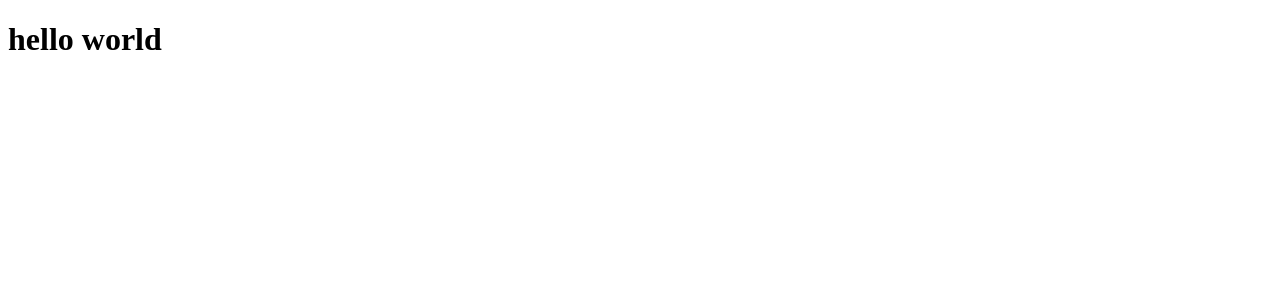
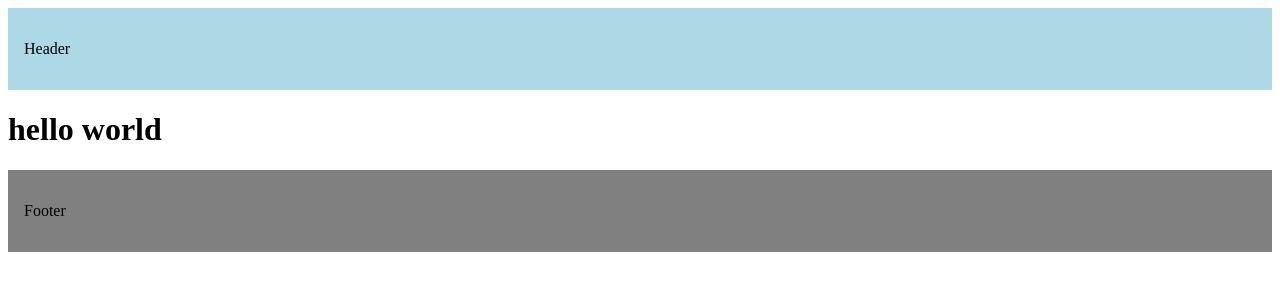
Before and after one commit to Letnightcoder/NextJS-Proctice, a Next.js app: page / in a window 1280 px wide. Shown: the top 300 px of the page. Built offline with nearby package versions, Linux system fonts and the light colour scheme.

Commit message:
Add layout components and metadata for main and auth pages

```diff
--- a/src/app/layout.tsx
+++ b/src/app/layout.tsx
@@ -1,33 +1,33 @@
-import type { Metadata } from "next";
-import { Geist, Geist_Mono } from "next/font/google";
-// import "./globals.css";
-
-const geistSans = Geist({
-  variable: "--font-geist-sans",
-  subsets: ["latin"],
-});
-
-const geistMono = Geist_Mono({
-  variable: "--font-geist-mono",
-  subsets: ["latin"],
-});
-
-export const metadata: Metadata = {
-  title: "Create Next App",
-  description: "Generated by create next app",
-};
+export const metadata = {
+  title: 'Next.js',
+  description: 'Generated by Next.js',
+}
 
 export default function RootLayout({
   children,
-}: Readonly<{
-  children: React.ReactNode;
-}>) {
+}: {
+  children: React.ReactNode
+}) {
   return (
     <html lang="en">
-      <body
-        className={`${geistSans.variable} ${geistMono.variable} antialiased`}
-      >
-        {children}
+      <body>
+        <header
+          style={{
+            backgroundColor: "lightblue",
+            padding: "1rem",
+          }}
+        >
+          <p>Header</p>
+        </header>
+        <main>{children}</main>
+        <footer
+          style={{
+            backgroundColor: "gray",
+            padding: "1rem",
+          }}
+        >
+          <p>Footer</p>
+        </footer>
       </body>
     </html>
   );
```
Also changed, not shown: src/app/(auth)/layout.tsx (added, +16 -0 lines), src/app/dashbord/layout.tsx (added, +16 -0 lines).
